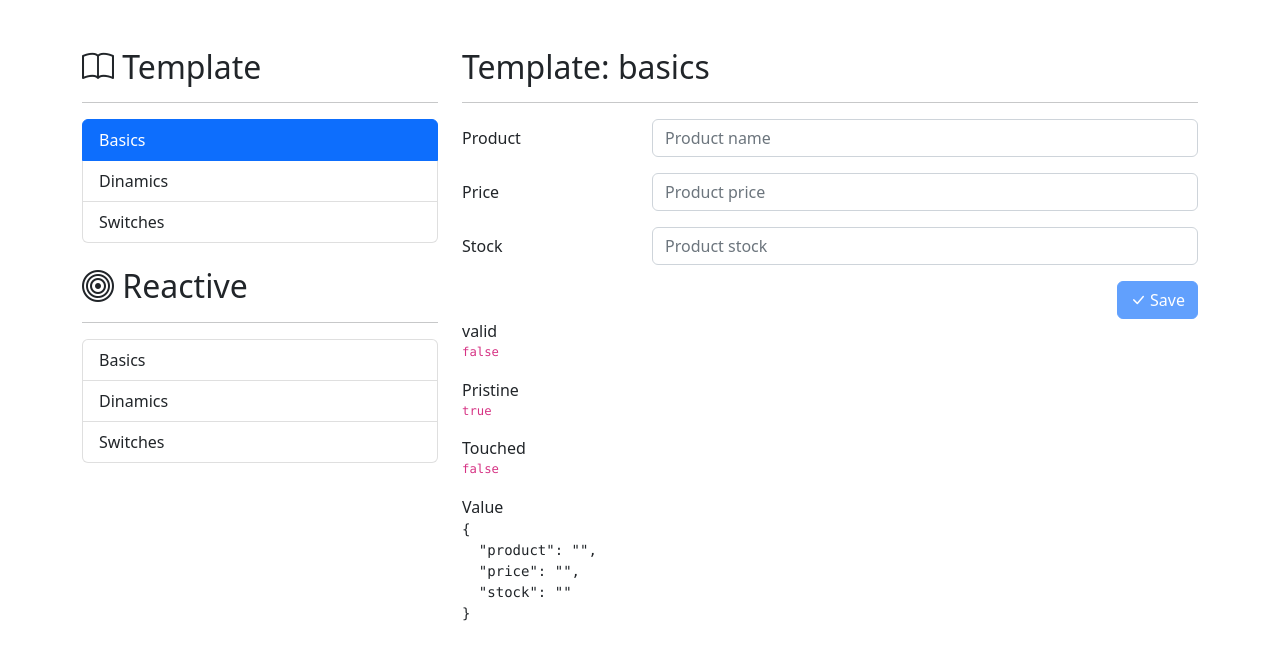
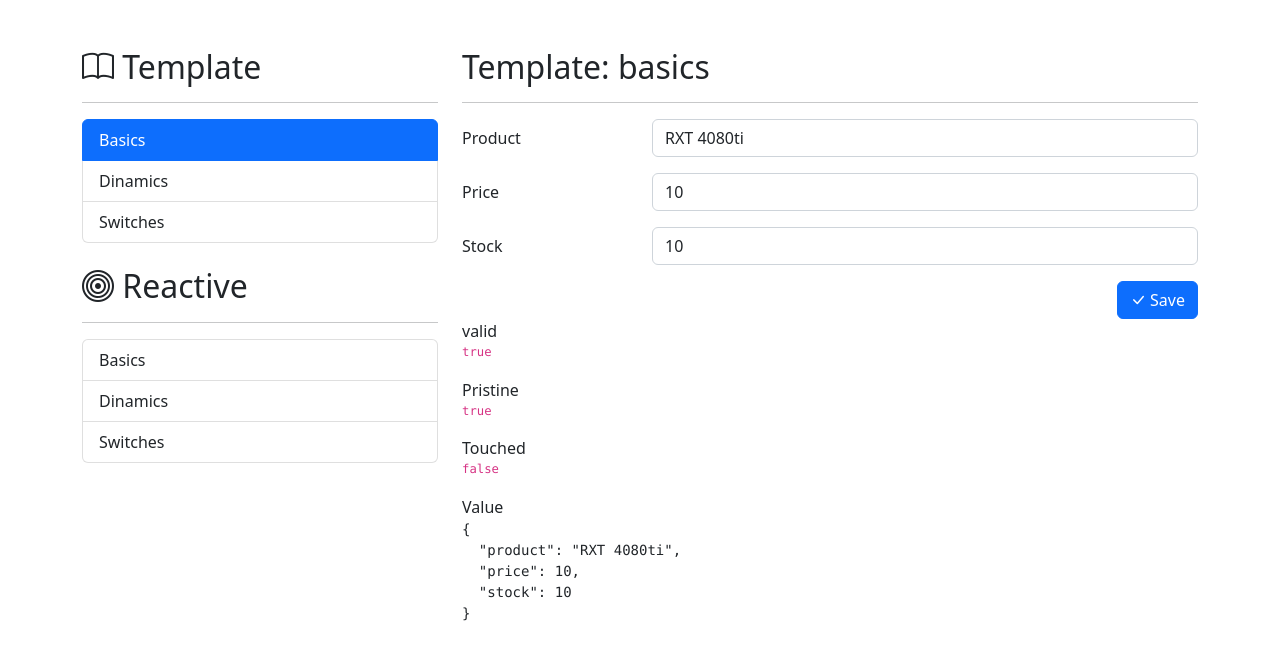
Before and after one commit to EduardoUDG/Angular_form-app, an Angular app: page /template/basics in a window 1280 px wide. Shown: the top 660 px of the page. Built offline with nearby package versions, Linux system fonts and the light colour scheme.

Commit message:
update - resetForm, default values and initial form

```diff
--- a/src/app/template/basics/basics.component.html
+++ b/src/app/template/basics/basics.component.html
@@ -13,7 +13,7 @@
         <label class="col-sm-3 col-form-label">Product</label>
         <div class="col-sm-9">
           <input type="text"
-                 ngModel
+                 [ngModel]="initForm.product"
                  required
                  name="product"
                  class="form-control"
@@ -31,7 +31,7 @@
         <label class="col-sm-3 col-form-label">Price</label>
         <div class="col-sm-9">
           <input type="number"
-                 ngModel
+                 [ngModel]="initForm.price"
                  required
                  name="price"
                  class="form-control"
@@ -49,7 +49,7 @@
         <label class="col-sm-3 col-form-label">Stock</label>
         <div class="col-sm-9">
           <input type="number"
-                 ngModel
+                 [ngModel]="initForm.stock"
                  name="stock"
                  customMin
                  [minimo]="0"
--- a/src/app/template/basics/basics.component.ts
+++ b/src/app/template/basics/basics.component.ts
@@ -10,6 +10,12 @@ import { NgForm } from '@angular/forms';
 export class BasicsComponent implements OnInit {
 
   @ViewChild('miFormulario') miFormulario!: NgForm;
+
+  initForm = {
+    product: 'RXT 4080ti',
+    price: 10,
+    stock: 10
+  }
 
   constructor() { }
 
@@ -28,7 +34,11 @@ export class BasicsComponent implements OnInit {
 
   // save( form:NgForm ) {
   save() {
-    console.log( this.miFormulario );
+    console.log('Sending form');
+    this.miFormulario.resetForm({
+      price: 0,
+      stock: 0
+    });
   }
 
 }
```
